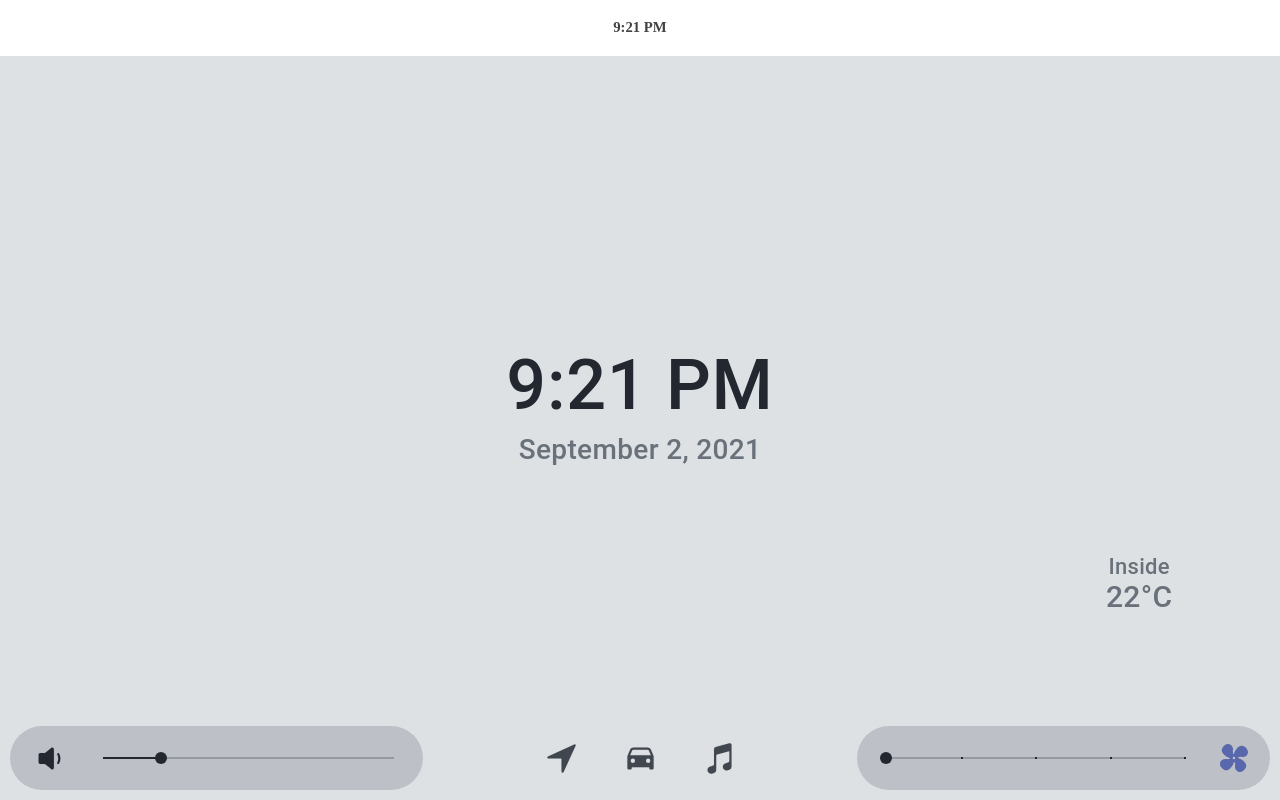
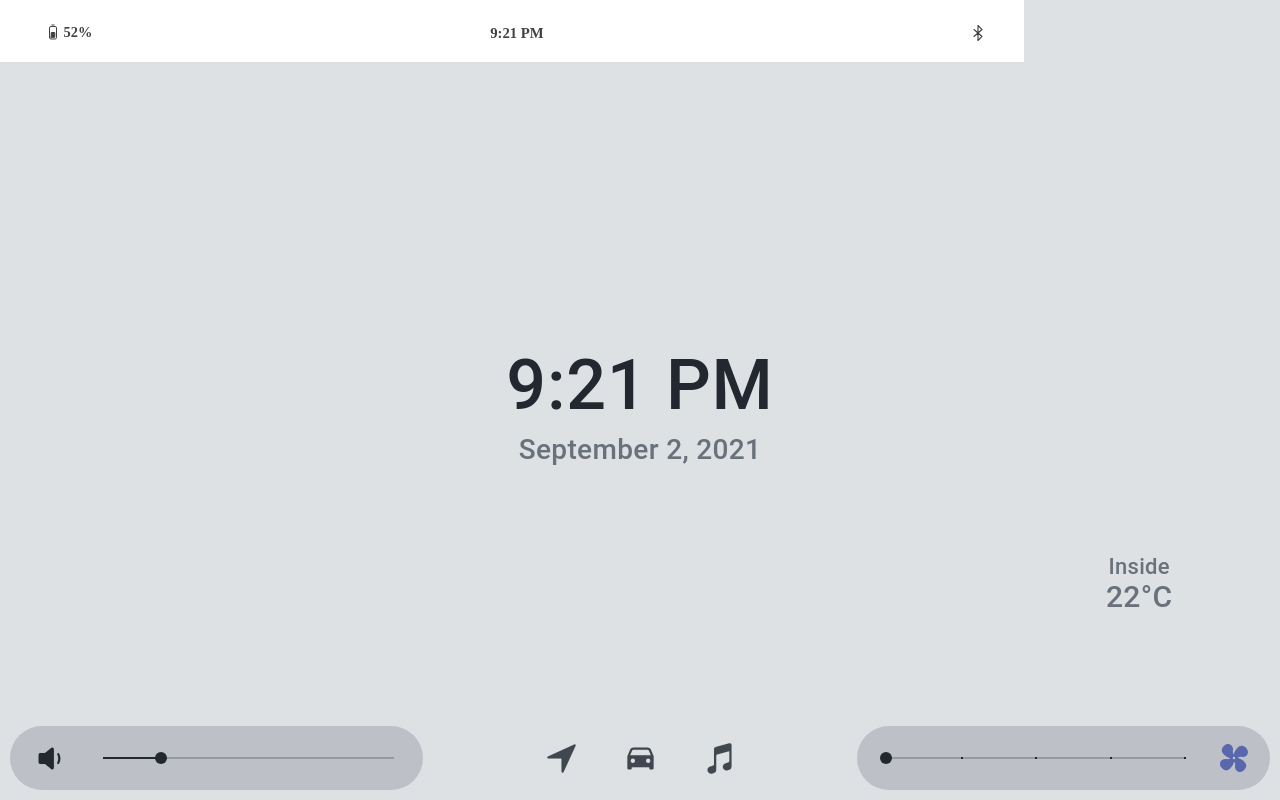
Before and after one commit to relectric-car-team/user-interface, a React (Create React App) app: page / in a window 1280 px wide. Built offline with nearby package versions, Linux system fonts and the light colour scheme.

Commit message:
feat: Completed position formatting for Topbar

```diff
--- a/src/components/TopBar.scss
+++ b/src/components/TopBar.scss
@@ -1,9 +1,49 @@
-.Time{
+.TopBarGrid {
+    width: 954px;
+
+    height: 18.7px;
+
+    display: grid;
+
+    justify-content: center;
+
+    align-items: center;
+
+    gap: 419px;
+
+    margin: 0 0 0.3px;
+
+    padding: 0;
+
+    text-align: center;
+}
+
+.TopBarRow {
+    width: 954px;
+
+    height: 18.7px;
+
+    vertical-align: middle;
+
+    justify-content: space-evenly;
+
+    align-items: center;
+
+    padding: 0;
+}
+
+.TopToolbar {
+    width: 1024px;
+
+    height: 62px;
+
+    padding: 0px 35px;
+}
+
+.Time {
     width: 63px;
 
     height: 17.4px;
-
- // flex-grow: 0;
 
     font-family: Poppins;
 
@@ -20,7 +60,48 @@
     letter-spacing: normal;
 
     text-align: center;
+    vertical-align: middle;
 }
-.TimeCol{
+.TimeCol {
+    background-color: green;
+}
+
+.BatteryCol {
+    background-color: blue;
+}
+
+.BluetoothRow {
+    padding-left: 94%;
+}
+
+.BatteryIcon {
+    vertical-align: middle;
+    transform: scale(1.8);
+    transform: rotate(-90deg);
+}
+.BatteryText {
+    width: 34px;
+
+    height: 19px;
+
+    font-family: Poppins;
+
+    font-size: 14.4px;
+
+    font-weight: 600;
+
+    font-stretch: normal;
+
+    font-style: normal;
+
+    line-height: normal;
+
+    letter-spacing: normal;
+
     text-align: center;
+    vertical-align: middle;
 }
+
+.BluetoothIcon {
+    transform: scale(1.15);
+}
--- a/src/components/TopBar.tsx
+++ b/src/components/TopBar.tsx
@@ -1,7 +1,8 @@
-import { IonGrid, IonRow, IonToolbar, IonCol, IonTitle } from '@ionic/react';
+import { IonGrid, IonRow, IonToolbar, IonCol, IonTitle, IonIcon, IonText } from '@ionic/react';
 import React, { useEffect, useState } from 'react';
 import './TopBar.scss';
 import './DateTime';
+import { batteryHalfOutline, bluetoothOutline } from 'ionicons/icons';
 
 const TopBar: React.FC = () => {
     const [currentTime, setTime] = useState<string>();
@@ -24,20 +25,27 @@ const TopBar: React.FC = () => {
         return () => clearInterval(secTimer);
     }, []);
 
+    const batteryPercentage = 52;
+
     return (
-        <IonToolbar>
+        <IonToolbar className="TopToolbar">
             <IonGrid>
-                <IonRow>
+                <IonRow className="TopBarRow">
                     <IonCol size="4">
-                        <IonRow></IonRow>
+                        <IonRow>
+                            <IonIcon icon={batteryHalfOutline} className="BatteryIcon"></IonIcon>
+                            <IonText className="BatteryText">{batteryPercentage}%</IonText>
+                        </IonRow>
                     </IonCol>
-                    <IonCol size="4" className="TimeCol">
-                        <IonRow className="TimeCol">
+                    <IonCol size="4">
+                        <IonRow>
                             <IonTitle className="Time">{currentTime}</IonTitle>
                         </IonRow>
                     </IonCol>
                     <IonCol size="4">
-                        <IonRow></IonRow>
+                        <IonRow className="BluetoothRow">
+                            <IonIcon icon={bluetoothOutline} className="BluetoothIcon"></IonIcon>
+                        </IonRow>
                     </IonCol>
                 </IonRow>
             </IonGrid>
```
Lines whose indentation alone changed are shown as unchanged.
